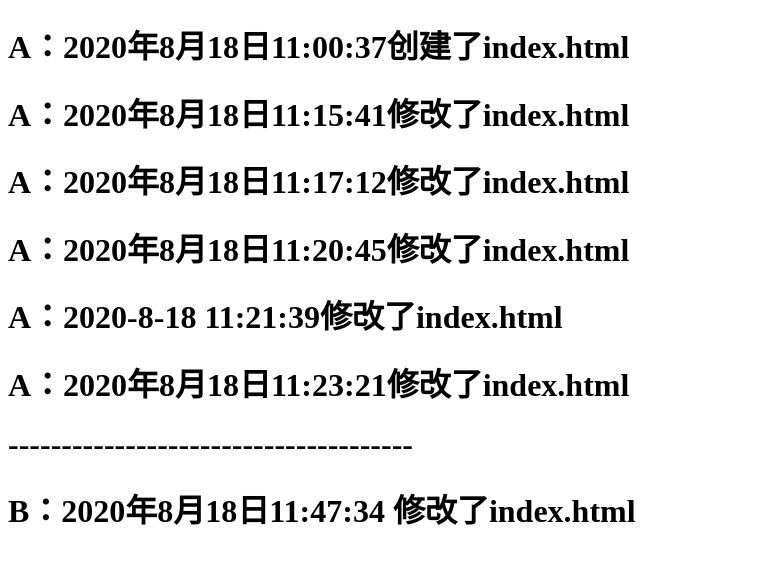
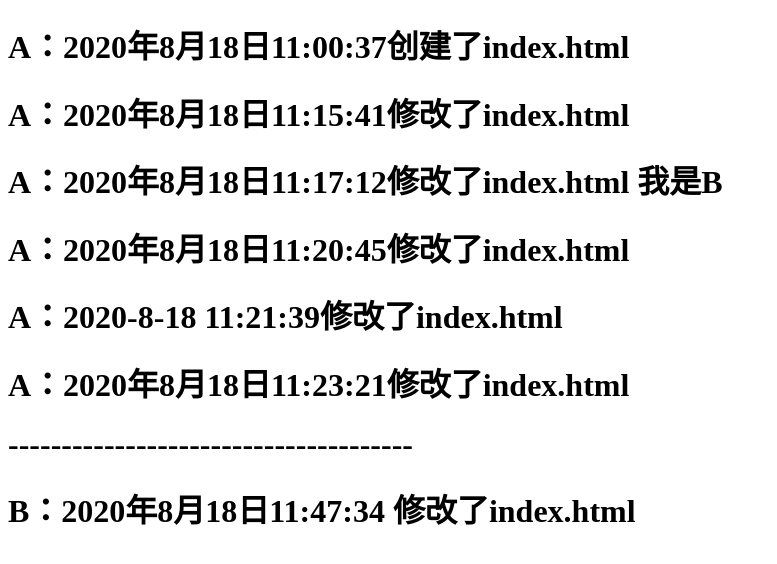
Before and after one commit to SR1918ONOE/code_demo, a plain HTML site: page index.html in a window 1280 px wide. Shown: the whole page, without its empty margins (0-777 px from the left). Drawn offline with Linux system fonts and the light colour scheme.

Commit message:
B模拟冲突

```diff
--- a/index.html
+++ b/index.html
@@ -8,7 +8,7 @@
 <body>
     <h1>A：2020年8月18日11:00:37创建了index.html</h1>
     <h1>A：2020年8月18日11:15:41修改了index.html</h1>
-    <h1>A：2020年8月18日11:17:12修改了index.html</h1>
+    <h1>A：2020年8月18日11:17:12修改了index.html 我是B</h1>
     <h1>A：2020年8月18日11:20:45修改了index.html</h1>
     <h1>A：2020-8-18 11:21:39修改了index.html</h1>
     <h1>A：2020年8月18日11:23:21修改了index.html</h1>
```
